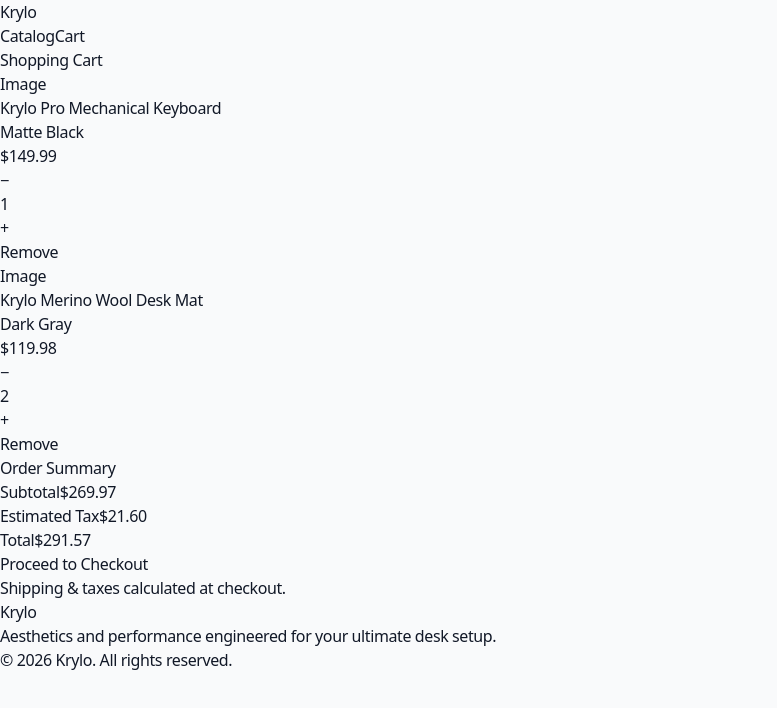
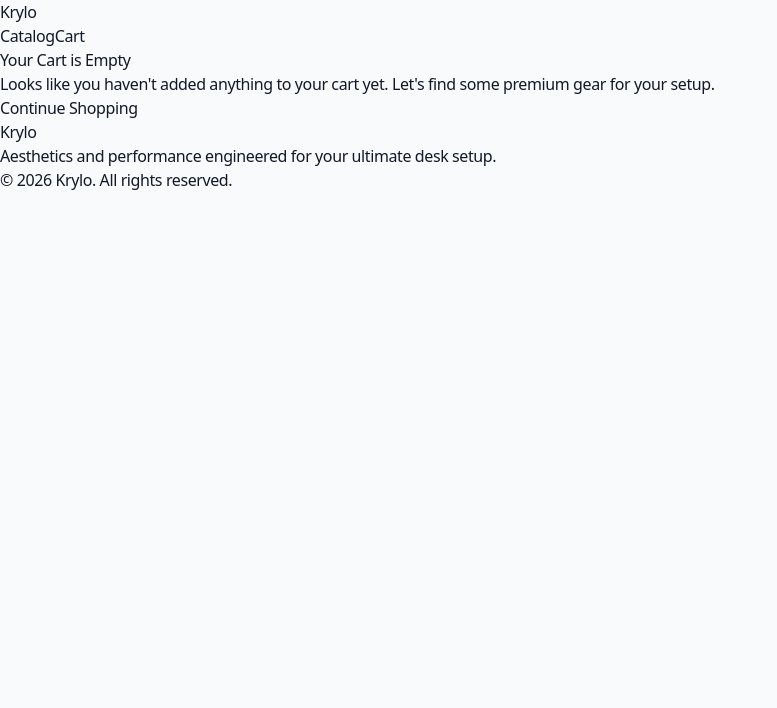
Before and after one commit to nrrgz/krylo-store, a React (Vite) app: page /cart in a window 1280 px wide. Shown: the top 708 px of the page, without its empty margins (0-777 px from the left). Built offline with nearby package versions, Linux system fonts and the light colour scheme.

Commit message:
Replace mocked cart with redux selectors

```diff
--- a/src/pages/Cart.tsx
+++ b/src/pages/Cart.tsx
@@ -1,51 +1,26 @@
-import { useState } from 'react';
 import { Link } from 'react-router-dom';
 import { Button } from '../components/ui/Button';
 import { Card, CardContent, CardHeader, CardTitle } from '../components/ui/Card';
-import type { CartItem } from '../types';
-
-// Mock Cart Data
-const INITIAL_CART: CartItem[] = [
-  {
-    productId: 'p1',
-    name: 'Krylo Pro Mechanical Keyboard',
-    price: 149.99,
-    image: '',
-    selectedColor: { name: 'Matte Black', hex: '#1C1C1C' },
-    quantity: 1,
-  },
-  {
-    productId: 'p4',
-    name: 'Krylo Merino Wool Desk Mat',
-    price: 59.99,
-    image: '',
-    selectedColor: { name: 'Dark Gray', hex: '#4B4B4B' },
-    quantity: 2,
-  },
-];
+import { useAppDispatch, useAppSelector } from '../app/hooks';
+import { selectCartItems, selectCartSubtotal, updateQty, removeItem, clearCart } from '../features/cart/cartSlice';
 
 export function Cart() {
-  const [items, setItems] = useState<CartItem[]>(INITIAL_CART);
+  const dispatch = useAppDispatch();
+  const items = useAppSelector(selectCartItems);
+  const subtotal = useAppSelector(selectCartSubtotal);
 
-  const handleUpdateQuantity = (productId: string, colorName: string, delta: number) => {
-    setItems((prev) =>
-      prev.map((item) => {
-        if (item.productId === productId && item.selectedColor.name === colorName) {
-          const newQty = Math.max(1, Math.min(item.quantity + delta, 99));
-          return { ...item, quantity: newQty };
-        }
-        return item;
-      })
-    );
+  const handleUpdateQuantity = (productId: string, colorName: string, currentQty: number, delta: number) => {
+    dispatch(updateQty({ productId, selectedColor: colorName, quantity: currentQty + delta }));
   };
 
   const handleRemoveItem = (productId: string, colorName: string) => {
-    setItems((prev) =>
-      prev.filter((item) => !(item.productId === productId && item.selectedColor.name === colorName))
-    );
+    dispatch(removeItem({ productId, selectedColor: colorName }));
   };
 
-  const subtotal = items.reduce((sum, item) => sum + item.price * item.quantity, 0);
+  const handleClearCart = () => {
+    dispatch(clearCart());
+  };
+
   const tax = subtotal * 0.08; // Mock 8% tax
   const total = subtotal + tax;
 
@@ -65,7 +40,15 @@
 
   return (
     <div className="container-base py-12">
-      <h1 className="text-3xl font-extrabold tracking-tight text-gray-900 mb-8">Shopping Cart</h1>
+      <div className="flex justify-between items-end mb-8">
+        <h1 className="text-3xl font-extrabold tracking-tight text-gray-900">Shopping Cart</h1>
+        <button
+          onClick={handleClearCart}
+          className="text-sm font-medium text-gray-500 hover:text-red-600 transition-colors"
+        >
+          Clear Cart
+        </button>
+      </div>
 
       <div className="grid grid-cols-1 lg:grid-cols-12 gap-12">
         {/* Cart Items List */}
@@ -73,11 +56,15 @@
           {items.map((item) => (
             <div
               key={`${item.productId}-${item.selectedColor.name}`}
-              className="flex flex-col sm:flex-row gap-6 p-4 border border-gray-100 rounded-xl bg-white shadow-sm"
+              className="flex flex-col sm:flex-row gap-6 p-4 border border-[var(--border)] rounded-xl bg-[var(--surface)] shadow-sm"
             >
               {/* Product Image Placeholder */}
-              <div className="w-full sm:w-32 h-32 bg-gray-100 rounded-lg flex-shrink-0 flex items-center justify-center text-xs text-gray-400 font-medium">
-                Image
+              <div className="w-full sm:w-32 h-32 bg-[var(--surface-2)] rounded-lg flex-shrink-0 flex items-center justify-center text-xs text-gray-400 font-medium overflow-hidden">
+                {item.image ? (
+                  <img src={item.image} alt={item.name} className="w-full h-full object-cover" />
+                ) : (
+                  'Image'
+                )}
               </div>
 
               {/* Product Details & Controls */}
@@ -89,7 +76,7 @@
                     </Link>
                     <div className="flex items-center gap-2 text-sm text-gray-500">
                       <span
-                        className="w-3 h-3 rounded-full border border-gray-200"
+                        className="w-3 h-3 rounded-full border border-[var(--border)]"
                         style={{ backgroundColor: item.selectedColor.hex }}
                       />
                       {item.selectedColor.name}
@@ -101,11 +88,11 @@
                 </div>
 
                 <div className="flex items-center justify-between mt-4 sm:mt-0">
-                  <div className="flex items-center border border-gray-200 rounded-md bg-white">
+                  <div className="flex items-center border border-[var(--border)] rounded-md bg-[var(--surface)]">
                     <button
-                      onClick={() => handleUpdateQuantity(item.productId, item.selectedColor.name, -1)}
+                      onClick={() => handleUpdateQuantity(item.productId, item.selectedColor.name, item.quantity, -1)}
                       disabled={item.quantity <= 1}
-                      className="w-8 h-8 flex items-center justify-center text-gray-500 hover:text-gray-900 transition-colors disabled:opacity-50"
+                      className="w-8 h-8 flex items-center justify-center text-gray-500 hover:text-[var(--primary)] transition-colors disabled:opacity-50"
                     >
                       &minus;
                     </button>
@@ -113,9 +100,9 @@
                       {item.quantity}
                     </div>
                     <button
-                      onClick={() => handleUpdateQuantity(item.productId, item.selectedColor.name, 1)}
+                      onClick={() => handleUpdateQuantity(item.productId, item.selectedColor.name, item.quantity, 1)}
                       disabled={item.quantity >= 99}
-                      className="w-8 h-8 flex items-center justify-center text-gray-500 hover:text-gray-900 transition-colors disabled:opacity-50"
+                      className="w-8 h-8 flex items-center justify-center text-gray-500 hover:text-[var(--primary)] transition-colors disabled:opacity-50"
                     >
                       &#43;
                     </button>
@@ -135,7 +122,7 @@
 
         {/* Order Summary */}
         <div className="lg:col-span-4">
-          <Card className="sticky top-24 bg-gray-50/50 border-gray-100">
+          <Card className="sticky top-24 bg-[var(--surface)] border-[var(--border)] shadow-md">
             <CardHeader>
               <CardTitle className="text-xl">Order Summary</CardTitle>
             </CardHeader>
```
